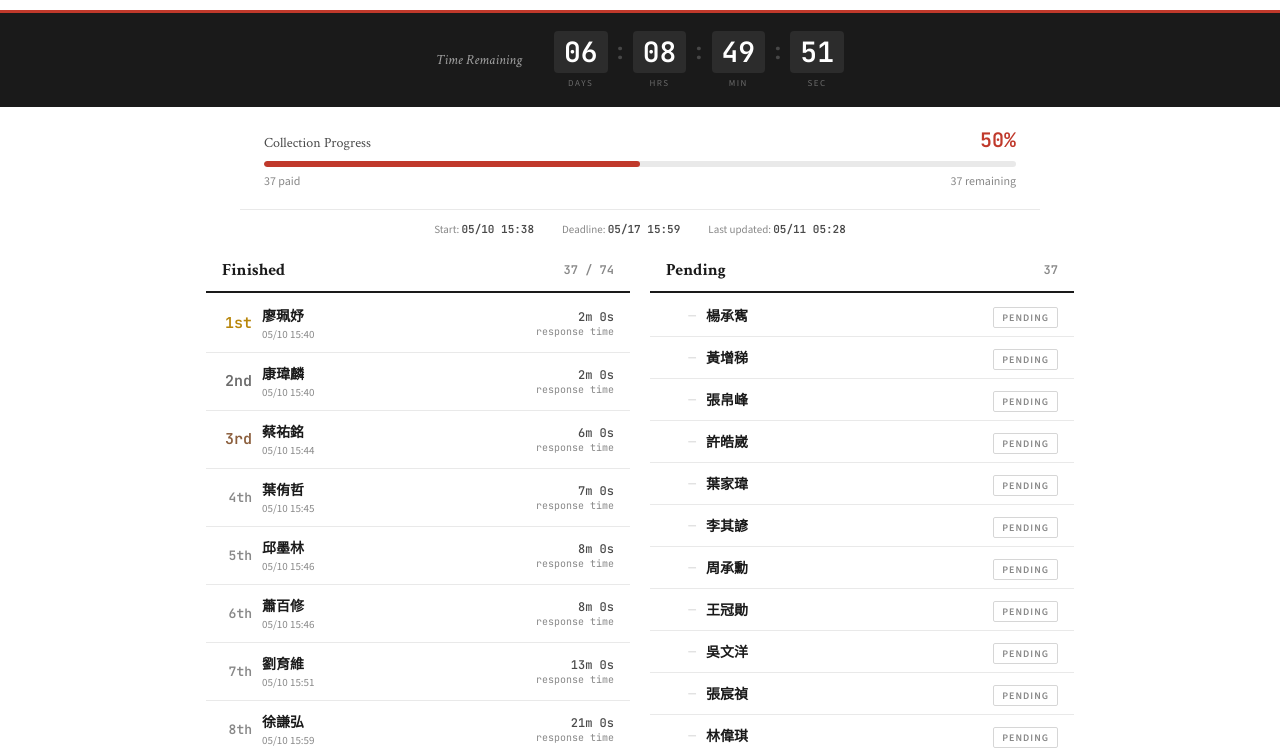
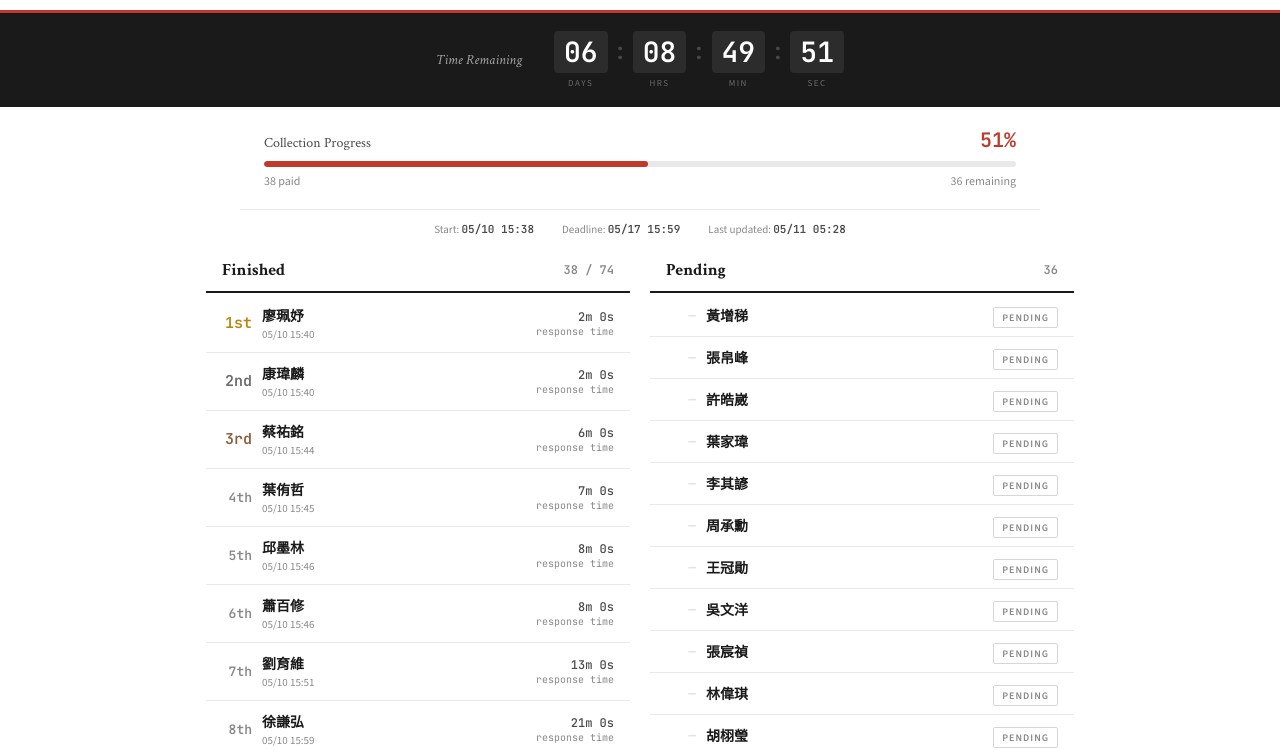
Before and after one commit to hikarimusic/pay_money_thank_you, a plain HTML site: page index.html in a window 1280 px wide. Shown: the part 56-806 px from the top of the page. Drawn offline with nearby package versions, Linux system fonts and the light colour scheme.

Commit message:
Update index.html

```diff
--- a/index.html
+++ b/index.html
@@ -407,7 +407,7 @@
 var PEOPLE = [
   ['蔡奇凝', '2026-05-11T07:12:00+08:00'],
   ['蘇泓逸', '2026-05-11T06:48:00+08:00'],
-  ['楊承寯', null],
+  ['楊承寯', '2026-05-11T11:01:00+08:00'],
   ['陳泓睿', '2026-05-11T08:21:00+08:00'],
   ['黃增稊', null],
   ['陳柏翰', '2026-05-11T08:02:00+08:00'],
```
